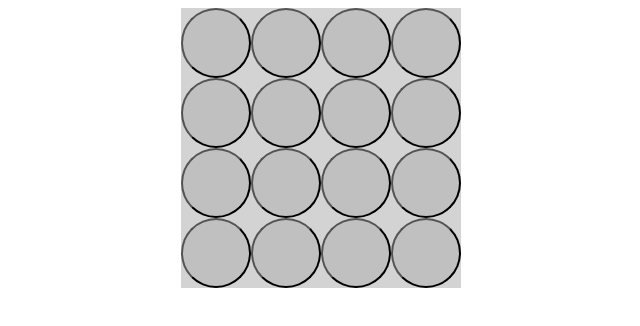
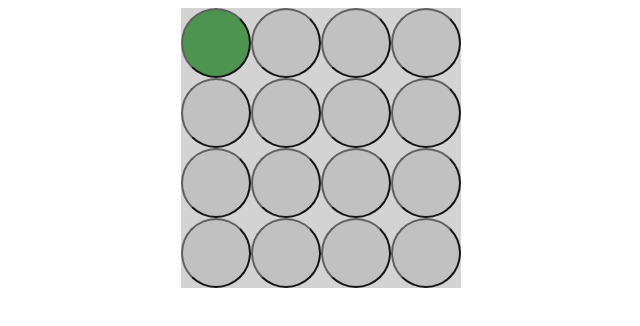
Before and after one commit to meRichardWong/launchpad, a plain HTML site: page index.html in a window 1280 px wide. In both pictures the pointer is over the button 535 px from the left and 43 px from the top of the page. Shown: the whole page, without its empty margins (319-959 px from the left). Drawn offline with Linux system fonts and the light colour scheme; files whose address does not match are found by name.

Commit message:
hovereffects

```diff
--- a/css/style.css
+++ b/css/style.css
@@ -13,7 +13,25 @@ button{
 	/*border: solid 1px #000;*/
 
 	border-radius: 50%;
+    text-decoration: none;
+    outline: none;
+    opacity: 0.9;
+
 }
+
+button:hover {
+	cursor: pointer;
+	transition: 0.22s;
+	background-color: #3e8e41;
+
+}
+
+button:active {
+  /*background-color: #3e8e41;*/
+  /*box-shadow: 0.1px 1px #666;*/
+  /*transform: translateY(2px);*/
+}
+
 
 .center {
 	margin: 0 auto;
```
